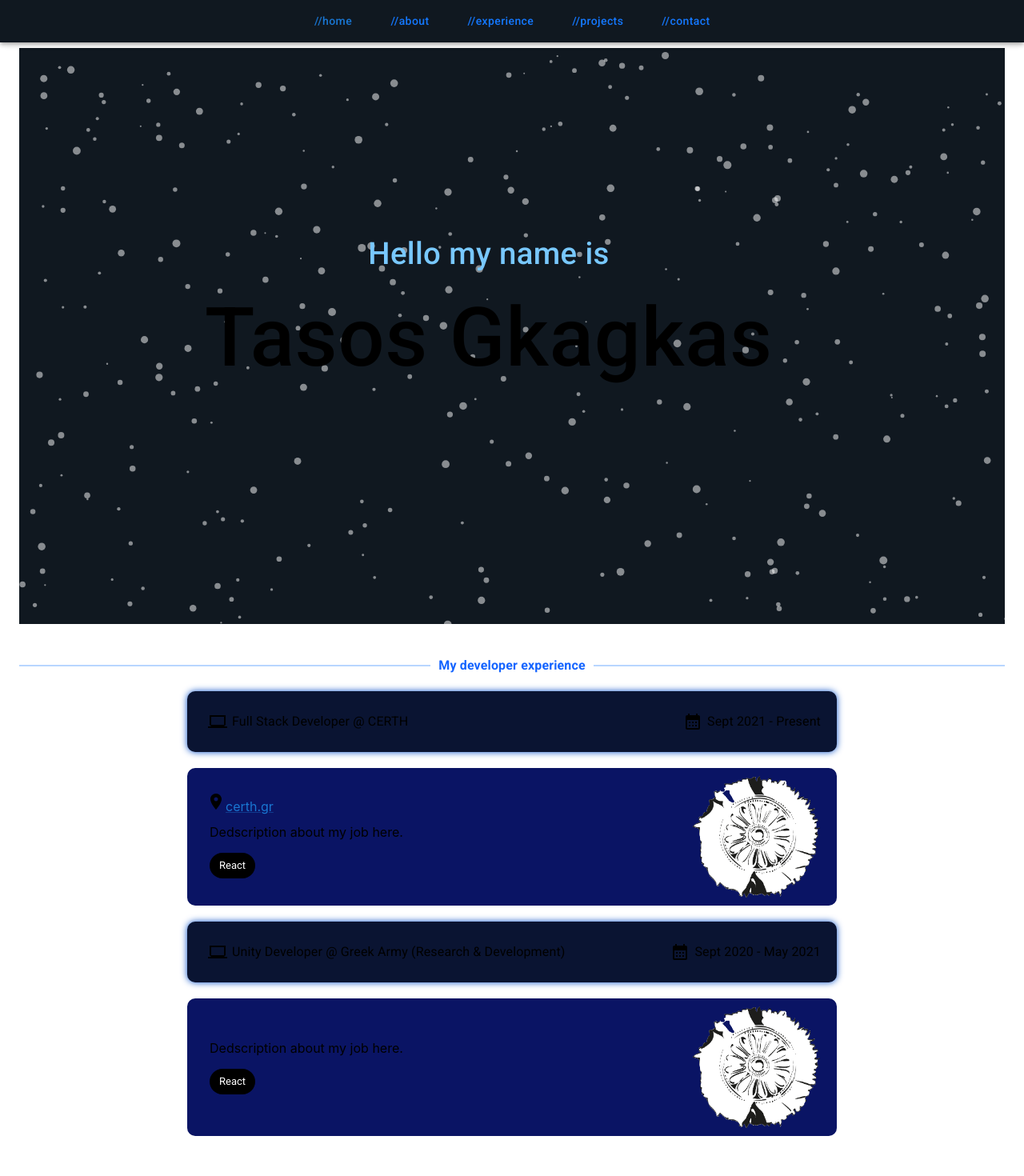
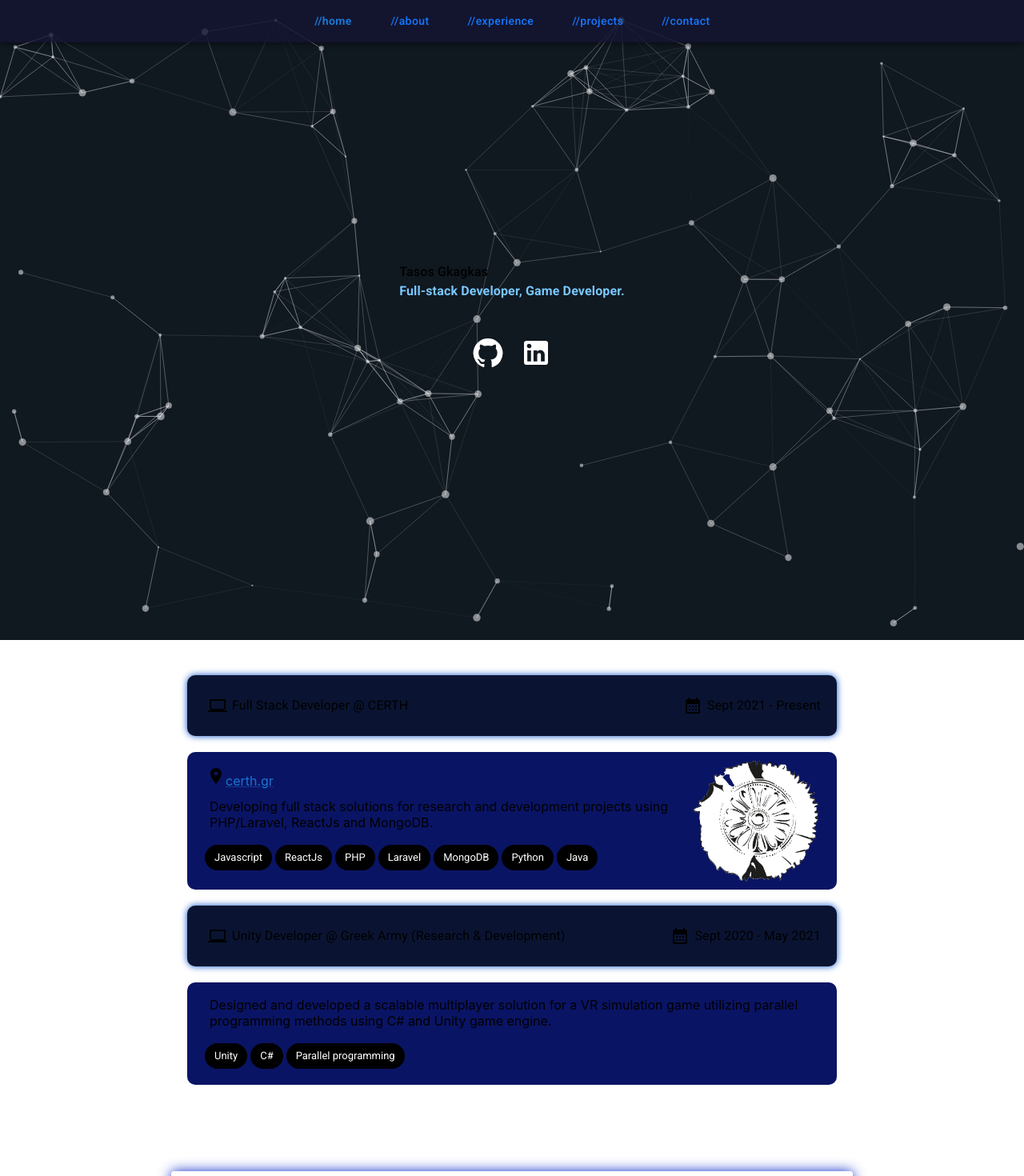
Before and after one commit to tasos12/personal-website, a Next.js app: page / in a window 1280 px wide. Shown: the top 1470 px of the page at 80% size. Built offline with nearby package versions, Linux system fonts and the light colour scheme.

Commit message:
Redesign headers, change intro page and refactor navbar code.

```diff
--- a/pages/components/about.js
+++ b/pages/components/about.js
@@ -3,6 +3,7 @@ import { useCallback } from "react";
 import Particles from "react-particles";
 import { loadFull } from 'tsparticles';
 import ParticleOptions from "./particleOptions";
+import Social from "./social";
 
 export default function About() {
     const init = useCallback(
@@ -15,12 +16,13 @@ export default function About() {
         <Container
             id="about"
             sx={{
-                p: 0,
-                m: 0,
-                mt: "60px",
                 width: "xl",
-                height: "95vh",
+                height: "100vh",
                 position: "relative",
+                display: "flex",
+                flexDirection: "column",
+                justifyContent: "center",
+                alignItems: "center",
             }}
             maxWidth={false}
         >
@@ -28,40 +30,32 @@ export default function About() {
                 id="tsparticles"
                 init={init}
                 options={ParticleOptions}
-                width="100%"
-                height="90vh"
                 position="absolute"
             />
-            <Typography
-                component={"div"}
-                id='repulse-div'
-                sx={{
-                    position: "absolute",
-                    top: "30%",
-                    left: "20%",
-                    textAlign: "center",
-                }}
-            >
+            <div id="repulse-div">
                 <Typography
-                    component={"h3"}
+                    component={"h1"}
+                    className="header-text"
                     sx={{
                         fontWeight: "500",
-                        fontSize: "3vw",
-                        color: "rgb(120, 200, 255)",
-                    }}
-                >
-                    Hello my name is
-                </Typography>
-                <Typography
-                    component={"h1"}
-                    sx={{
-                        fontWeight: "500",
-                        fontSize: "8vw",
                     }}
                 >
                     Tasos Gkagkas
                 </Typography>
-            </Typography>
+                <Typography
+                    component={"h2"}
+                    className="header2-text"
+                    sx={{
+                        fontWeight: "700",
+                        color: "rgb(120, 200, 255)",
+                        mb: 5,
+                        textAlign: "center",
+                    }}
+                >
+                    Full-stack Developer, Game Developer.
+                </Typography>
+            </div>
+            <Social />
         </Container>
     );
 }
--- a/pages/components/experience.js
+++ b/pages/components/experience.js
@@ -1,16 +1,23 @@
-import { Timeline, TimelineItem, TimelineDot, TimelineConnector, TimelineSeparator, TimelineContent } from '@mui/lab';
+import {
+    Timeline,
+    TimelineItem,
+    TimelineDot,
+    TimelineConnector,
+    TimelineSeparator,
+    TimelineContent,
+} from "@mui/lab";
 import TimelineOppositeContent, {
-  timelineOppositeContentClasses,
-} from '@mui/lab/TimelineOppositeContent';
-import Typography from '@mui/material/Typography';
-import Container from '@mui/material/Container';
-import LocationOn from '@mui/icons-material/LocationOn';
+    timelineOppositeContentClasses,
+} from "@mui/lab/TimelineOppositeContent";
+import Typography from "@mui/material/Typography";
+import Container from "@mui/material/Container";
+import LocationOn from "@mui/icons-material/LocationOn";
 import ComputerSharp from "@mui/icons-material/ComputerSharp";
 import CalendarMonth from "@mui/icons-material/CalendarMonth";
 import Chip from "@mui/material/Chip";
 import Link from "@mui/material/Link";
-import Title from './shared/Title';
-import Image from 'next/image';
+import Title from "./shared/Title";
+import Image from "next/image";
 
 export default function Experience() {
     const titleContainerStyle = {
@@ -29,7 +36,7 @@ export default function Experience() {
     };
     const dateContainerStyle = {
         display: "flex",
-        alignItems: "center"
+        alignItems: "center",
     };
 
     const contentContainerStyle = {
@@ -42,7 +49,7 @@ export default function Experience() {
         borderRadius: "10px",
     };
     const contentTextStyle = {
-        flex: 0.8,
+        flex: 1,
         display: "flex",
         flexDirection: "column",
         justifyContent: "space-between",
@@ -50,12 +57,21 @@ export default function Experience() {
     const imageContainerStyle = {
         display: "flex",
         justifyContent: "center",
-        position: "relative"
+        position: "relative",
     };
     const imageStyle = {
         objectFit: "contain",
         width: "100%",
         maxWidth: "160px",
+    };
+    const chipContainerStyle = {
+        marginTop: 8,
+        marginBottom: 8,
+    };
+    const chipStyle = {
+        margin: "2px",
+        background: "black",
+        color: "white",
     };
 
     return (
@@ -104,23 +120,24 @@ export default function Experience() {
                                 </Link>
                             </div>
                             <div style={{ margin: 8 }}>
-                                Dedscription about my job here.
+                                Developing full stack solutions for research and
+                                development projects using PHP/Laravel, ReactJs
+                                and MongoDB.
                             </div>
-                            <div style={{ margin: 8 }}>
-                                <Chip
-                                    style={{
-                                        background: "black",
-                                        color: "white",
-                                    }}
-                                    label="React"
-                                />
+                            <div style={chipContainerStyle}>
+                                <Chip style={chipStyle} label="Javascript" />
+                                <Chip style={chipStyle} label="ReactJs" />
+                                <Chip style={chipStyle} label="PHP" />
+                                <Chip style={chipStyle} label="Laravel" />
+                                <Chip style={chipStyle} label="MongoDB" />
+                                <Chip style={chipStyle} label="Python" />
+                                <Chip style={chipStyle} label="Java" />
                             </div>
                         </div>
                         <div style={imageContainerStyle}>
                             <img
                                 alt="cert-logo"
                                 src="/images/home/certh.png"
-                                fill
                                 style={imageStyle}
                             />
                         </div>
@@ -169,26 +186,28 @@ export default function Experience() {
                                 </Link>
                             </div> */}
                             <div style={{ margin: 8 }}>
-                                Dedscription about my job here.
+                                Designed and developed a scalable multiplayer
+                                solution for a VR simulation game utilizing
+                                parallel programming methods using C#
+                                and Unity game engine.
                             </div>
-                            <div style={{ margin: 8 }}>
+
+                            <div style={chipContainerStyle}>
+                                <Chip style={chipStyle} label="Unity" />
+                                <Chip style={chipStyle} label="C#" />
                                 <Chip
-                                    style={{
-                                        background: "black",
-                                        color: "white",
-                                    }}
-                                    label="React"
+                                    style={chipStyle}
+                                    label="Parallel programming"
                                 />
                             </div>
                         </div>
-                        <div style={imageContainerStyle}>
+                        {/* <div style={imageContainerStyle}>
                             <img
                                 alt="cert-logo"
                                 src="/images/home/certh.png"
-                                fill
                                 style={imageStyle}
                             />
-                        </div>
+                        </div> */}
                     </div>
                 </div>
             </Container>
--- a/pages/components/footer.js
+++ b/pages/components/footer.js
@@ -13,7 +13,7 @@ export default function Footer() {
             }}
             component={"footer"}
         >
-            <Typography sx={{ fontSize: "0.4rem" }}>
+            <Typography sx={{ fontSize: "0.8rem" }}>
                 ©Copyright 2022. Made by <Link href="">Tasos Gkagkas</Link>
             </Typography>
         </Container>
--- a/pages/components/navbar.js
+++ b/pages/components/navbar.js
@@ -5,8 +5,7 @@ import Button from "@mui/material/Button";
 import { Link, animateScroll as scroll } from "react-scroll";
 import { Link as LinkH } from "@mui/material";
 
-export default function Navbar() {
-    const pages = ['about', 'experience', 'projects', 'contact']
+export default function Navbar(props) {
     const style = {
         mx: 2,
         my: 1,
@@ -17,7 +16,7 @@ export default function Navbar() {
     };
 
     return (
-        <AppBar position="fixed" sx={{ background: "#101820FF" }}>
+        <AppBar position="fixed" sx={{ background: "rgb(20, 20, 50, 0.8)" }}>
             <Container width="80%" maxWidth="md">
                 <Box
                     sx={{
@@ -27,15 +26,17 @@ export default function Navbar() {
                     }}
                 >
                     <LinkH href="/" sx={style}>
-                        <Button sx={{textTransform: 'lowercase'}}>//home</Button>
+                        <Button sx={{ textTransform: 'lowercase', fontWeight: 700 }}>
+                            {"//home"}
+                        </Button>
                     </LinkH>
-                    {pages.map((page) => (
+                    {props.pages.map((page) => (
                         <Button key={page} sx={style}>
                             <Link
                                 to={page}
                                 spy={true}
                                 smooth={true}
-                                offset={-80}
+                                offset={-60}
                             >
                                 {"//" + page}
                             </Link>
--- a/pages/components/particleOptions.js
+++ b/pages/components/particleOptions.js
@@ -23,7 +23,7 @@ const ParticleOptions = {
     defaultThemes: {},
     delay: 0,
     fullScreen: {
-        enable: false,
+        enable: true,
         zIndex: -1,
     },
     detectRetina: true,
@@ -251,10 +251,10 @@ const ParticleOptions = {
             drift: 0,
             enable: true,
             gravity: {
-                acceleration: 9.81,
+                acceleration: 2,
                 enable: false,
                 inverse: false,
-                maxSpeed: 50,
+                maxSpeed: 10,
             },
             path: {
                 clamp: true,
@@ -299,7 +299,7 @@ const ParticleOptions = {
                 area: 800,
                 factor: 1000,
             },
-            limit: 500,
+            limit: 100,
             value: 300,
         },
         opacity: {
@@ -496,13 +496,13 @@ const ParticleOptions = {
             width: 1,
         },
         links: {
-            blink: false,
+            blink: true,
             color: {
                 value: "#ffffff",
             },
             consent: false,
             distance: 150,
-            enable: false,
+            enable: true,
             frequency: 1,
             opacity: 0.4,
             shadow: {
--- a/pages/components/projects.js
+++ b/pages/components/projects.js
@@ -7,7 +7,7 @@ export default function Projects() {
         <Container
             id="projects"
             maxWidth={false}
-            sx={{ my: 10, display: "flex", flexDirection: "column" }}
+            sx={{ my: 4, display: "flex", flexDirection: "column" }}
         >
             <Title text="Some of my projects"></Title>
             <Container maxWidth={'md'}>
--- a/pages/components/shared/ProjectCard.js
+++ b/pages/components/shared/ProjectCard.js
@@ -15,7 +15,7 @@ export default function ProjectCard({ title, description, tags, image, link, rig
         <Card
             sx={{
                 position: "relative",
-                my: 6,
+                my: 4,
                 boxShadow: "0 0 16px 0 " + (hover ? "white" : "rgb(10, 40, 200)"),
             }}
             onMouseEnter={() => setHover(true)}
@@ -30,7 +30,7 @@ export default function ProjectCard({ title, description, tags, image, link, rig
                     sx={{ objectFit: "cover" }}
                 />
                 <CardContent
-                    sx={{ background: "rgb(10, 10, 50)", color: "white" }}
+                    sx={{ background: "rgb(10, 20, 70)", color: "white", py: 3}}
                 >
                     <Typography
                         className="header2-text"
@@ -44,6 +44,7 @@ export default function ProjectCard({ title, description, tags, image, link, rig
                         className="normal-text"
                         variant="body2"
                         color="white"
+                        sx={{ my: 3 }}
                     >
                         {description}
                     </Typography>
@@ -59,6 +60,7 @@ export default function ProjectCard({ title, description, tags, image, link, rig
                             <Chip
                                 key={index}
                                 label={tag}
+                                className="normal-text"
                                 sx={{ color: "white", background: "black" }}
                             />
                         ))}
--- a/pages/components/shared/Title.js
+++ b/pages/components/shared/Title.js
@@ -6,35 +6,23 @@ export default function Title(props) {
     useEffect(() => setText(props.text), [props.text]);
 
     return (
-        <Typography
-            component={"div"}
-            className="header1-text"
-            sx={{
-                whiteSpace: "nowrap",
-                width: "100%",
+        <div
+            style={{
                 display: "flex",
-                alignItems: "center",
-                fontWeight: 700,
-                color: "rgb(20, 100, 255)",
+                justifyContent: "center",
             }}
         >
             <Typography
-                component={"span"}
+                component={"h1"}
+                className="header1-text"
                 sx={{
-                    mr: "10px",
-                    width: "90%",
-                    borderBottom: "2px solid rgb(20, 120, 255, 0.3)",
+                    whiteSpace: "nowrap",
+                    fontWeight: 700,
+                    color: "white",
                 }}
-            />
-            {text}
-            <Typography
-                component={"span"}
-                sx={{
-                    ml: "10px",
-                    width: "90%",
-                    borderBottom: "2px solid rgb(20, 120, 255, 0.3)",
-                }}
-            />
-        </Typography>
+            >
+                {text}
+            </Typography>
+        </div>
     );
 }
--- a/pages/index.js
+++ b/pages/index.js
@@ -13,9 +13,11 @@ import Footer from './components/footer';
 
 export default function Home() {
 
+  const pages = ["about", "experience", "projects", "contact"];
+
   return (
     <Box sx={{position: 'relative', display: 'flex', flexDirection: 'column', alignItems: 'center'}}>
-      <Navbar/>
+      <Navbar pages={pages}/>
       <About/>
       <Experience/>
       <Projects/>
--- a/pages/mse/index.js
+++ b/pages/mse/index.js
@@ -2,9 +2,11 @@ import Footer from '../components/Footer';
 import Navbar from '../components/navbar';
 
 export default function Home() {
+    const pages = ["overview", "tools", "challenge"];
+
     return (
         <div>
-            <Navbar/>
+            <Navbar pages={pages}/>
             <h1>Under construction</h1>
             <Footer/>
         </div>
--- a/styles/globals.css
+++ b/styles/globals.css
@@ -54,8 +54,12 @@ a {
   font-size: calc(10px + 0.4vw);
 }
 
+.header-text {
+  font-size: calc(20px + 4vw);
+}
+
 .header1-text {
-  font-size: calc(18px + 2vw);
+  font-size: calc(20px + 2.5vw);
 }
 
 .header2-text {
```
Also changed, not shown: pages/smas/index.js (+5 -4 lines).
